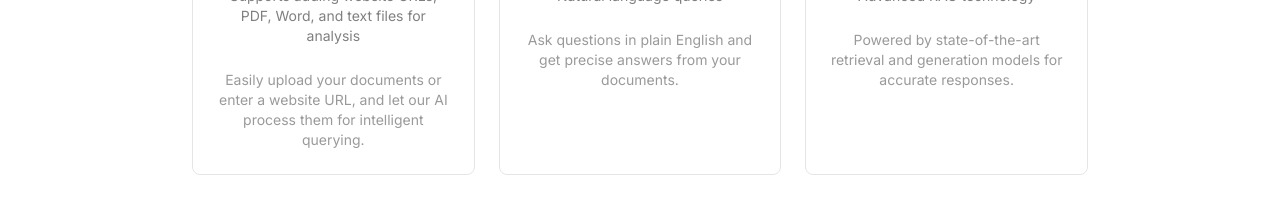
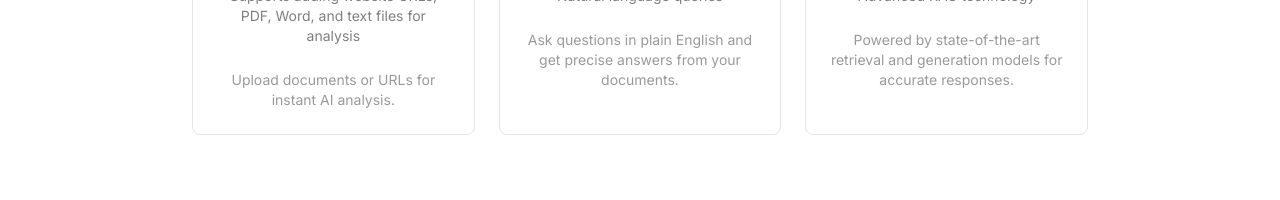
Before and after one commit to chinni-d/AI_Analyzer, a Next.js app: page / in a window 1280 px wide. Shown: the part 611-811 px from the top of the page. Built offline with nearby package versions, Linux system fonts and the light colour scheme; no server answers.

Commit message:
text reduced

```diff
--- a/app/page.tsx
+++ b/app/page.tsx
@@ -144,7 +144,7 @@ export default function HomePage() {
                   </CardHeader>
                   <CardContent>
                     <p className="text-sm text-black/40 dark:text-white/40">
-                      Easily upload your documents or enter a website URL, and let our AI process them for intelligent querying.
+                    Upload documents or URLs for instant AI analysis.
                     </p>
                   </CardContent>
                 </Card>
```
